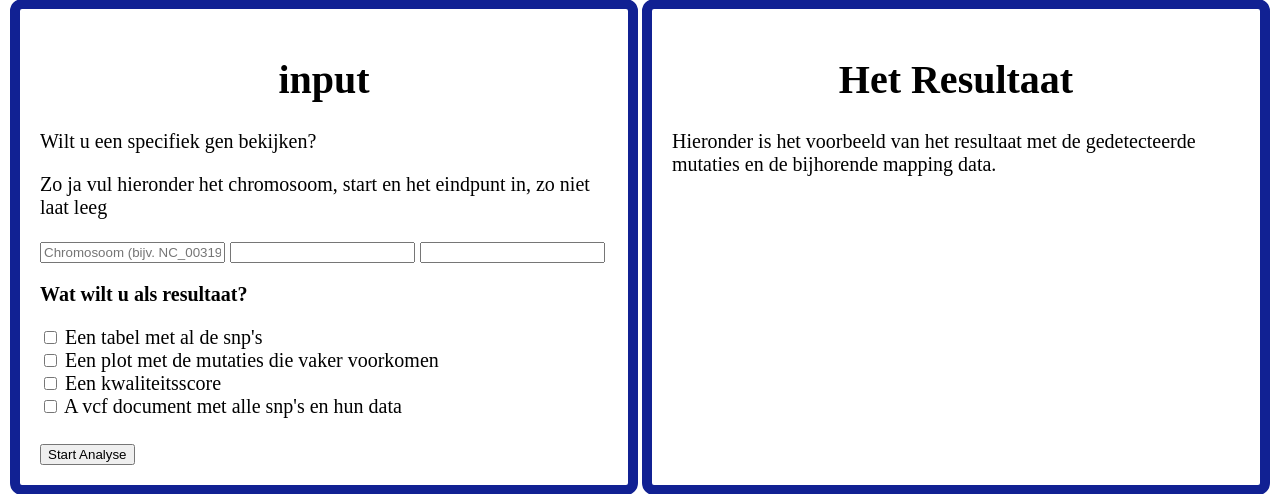
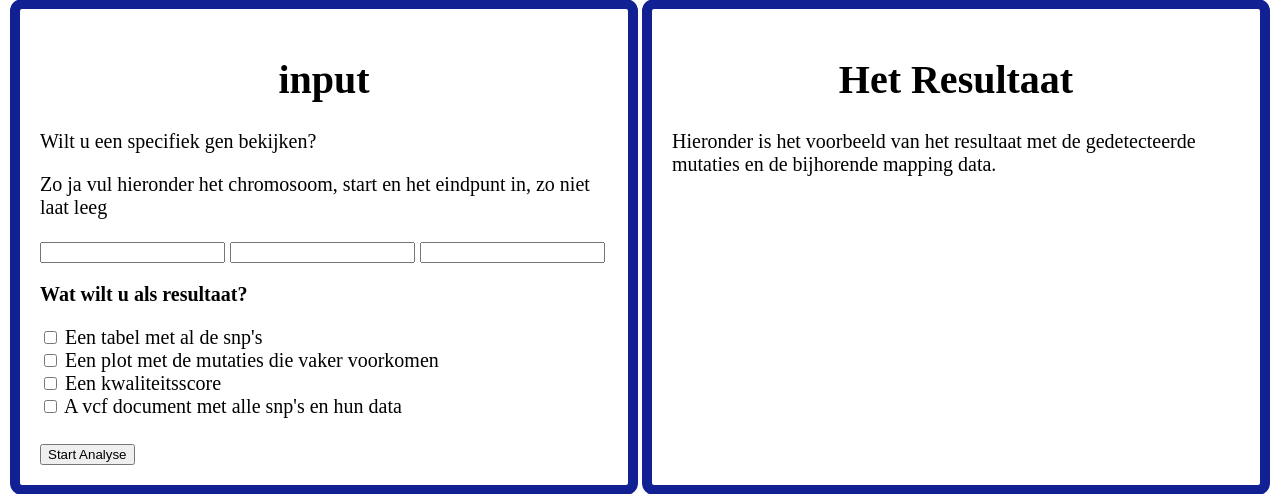
Before and after one commit to JasmijnpPeterse/Toolbox_BIN, a Flask app: page / in a window 1280 px wide. Shown: the part 361-855 px from the top of the page. Run offline with Flask 3, Linux system fonts and the light colour scheme; parts of the project's set-up code (start-up, migrations or seed data) failed here and were passed over.

Commit message:
Update input field for chromosoom
Removed placeholder from chromosoom input field.

```diff
--- a/templates/web.html
+++ b/templates/web.html
@@ -8,7 +8,7 @@
              <form action="web.html" method="POST" enctype="multipart/form-data">
                  <p class="ïnput_output">Wilt u een specifiek gen bekijken?</p>
                  <p>Zo ja vul hieronder het chromosoom, start en het eindpunt in, zo niet laat leeg</p>
-                 <input type="text" name="chromosoom" placeholder="Chromosoom (bijv. NC_003197.2)">
+                 <input type="text" name="chromosoom">
                  <input type="text" name="startpunt">
                  <input type="text" name="eindpunt">
 
```
